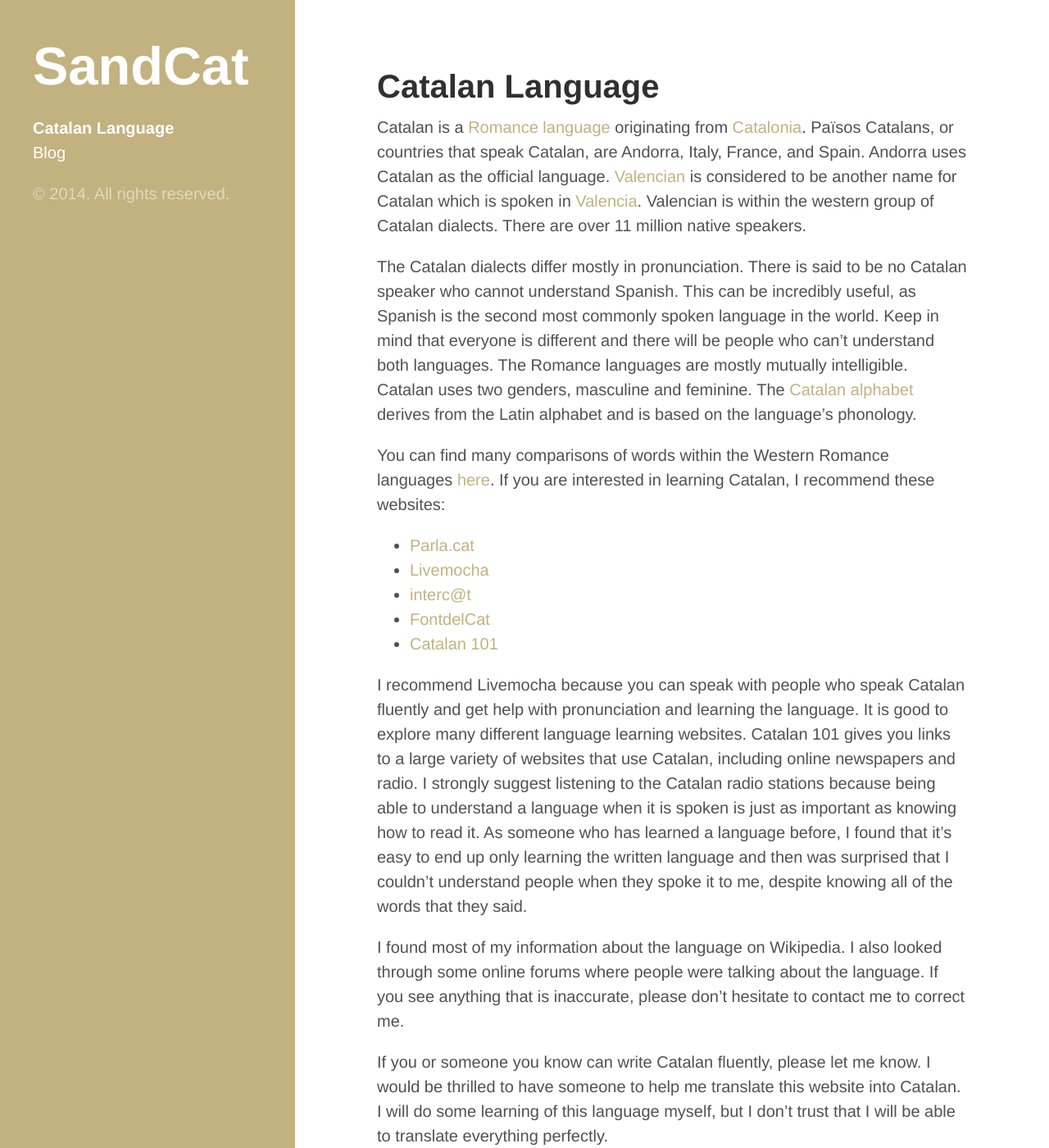
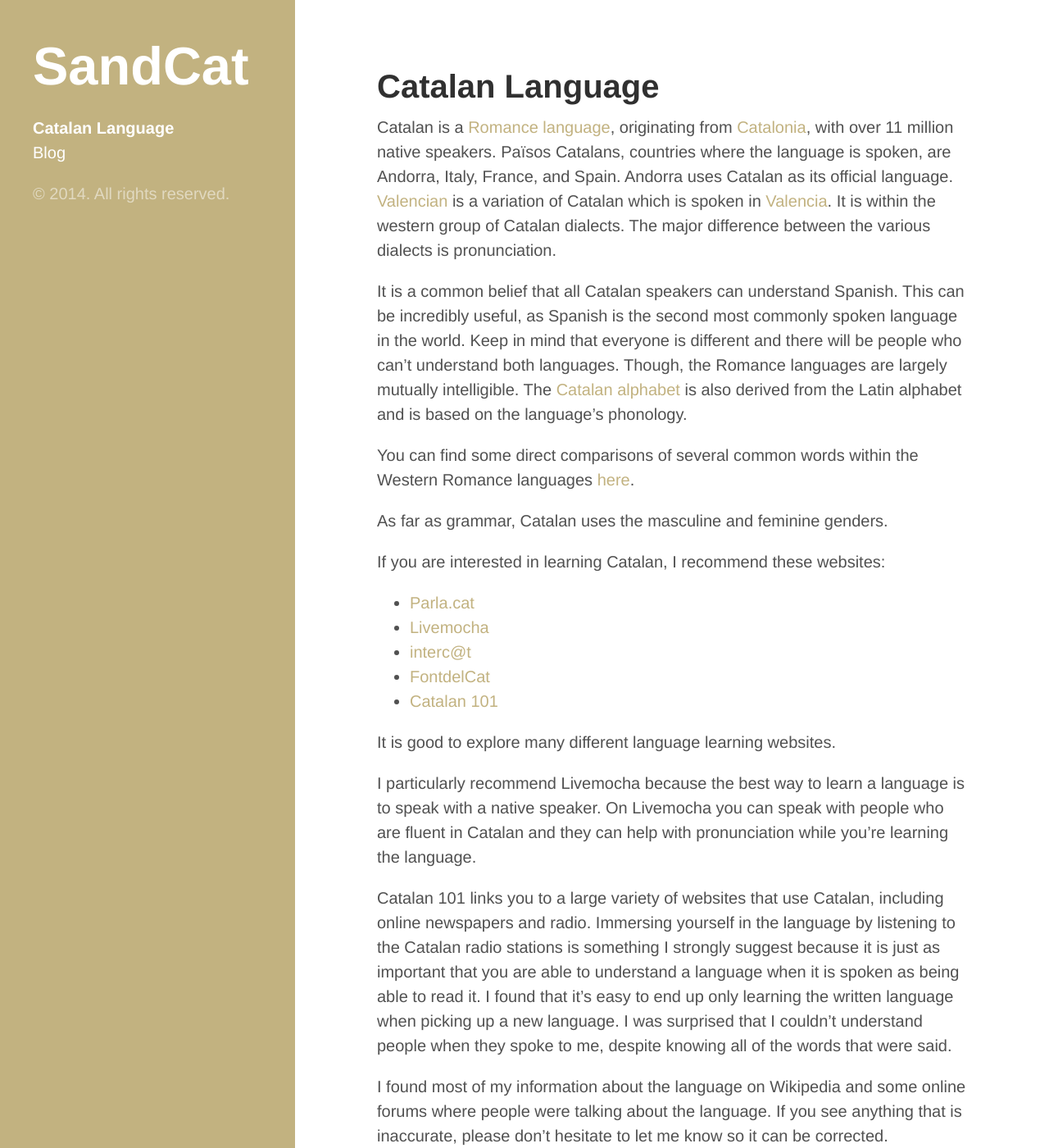
Before and after one commit to okerabi/okerabi.github.io, a Jekyll site: the page built from catalanlanguage.md, in a window 1280 px wide and 1400 px high. Shown: the whole window at 82% size. Built offline with Jekyll 4.4.1, drawn with Linux system fonts in a browser that asks for light colours; Markdown is read by kramdown in place of the engine named in the settings; some of the changed text lies outside the part shown.

Commit message:
Updated catalanlanguage.md

```diff
--- a/catalanlanguage.md
+++ b/catalanlanguage.md
@@ -1,23 +1,30 @@
 ---
 layout: page
-title: 'Catalan Language'
+title: Catalan Language
+published: true
 ---
- Catalan is a [Romance language](http://en.wikipedia.org/wiki/Romance_languages) originating from [Catalonia](http://en.wikipedia.org/wiki/Principality_of_Catalonia). Països Catalans, or countries that speak Catalan, are Andorra, Italy, France, and Spain. Andorra uses Catalan as the official language. [Valencian](http://en.wikipedia.org/wiki/Valencian_language) is considered to be another name for Catalan which is spoken in [Valencia](http://en.wikipedia.org/wiki/Valencian_Community). Valencian is within the western group of Catalan dialects. There are over 11 million native speakers.
 
- The Catalan dialects differ mostly in pronunciation. There is said to be no Catalan speaker who cannot understand Spanish. This can be incredibly useful, as Spanish is the second most commonly spoken language in the world. Keep in mind that everyone is different and there will be people who can't understand both languages. The Romance languages are mostly mutually intelligible. Catalan uses two genders, masculine and feminine. The [Catalan alphabet](http://en.wikipedia.org/wiki/Catalan_alphabet) derives from the Latin alphabet and is based on the language's phonology.
+Catalan is a [Romance language](http://en.wikipedia.org/wiki/Romance_languages), originating from [Catalonia](http://en.wikipedia.org/wiki/Principality_of_Catalonia), with over 11 million native speakers. Països Catalans, countries where the language is spoken, are Andorra, Italy, France, and Spain. Andorra uses Catalan as its official language. [Valencian](http://en.wikipedia.org/wiki/Valencian_language) is a variation of Catalan which is spoken in [Valencia](http://en.wikipedia.org/wiki/Valencian_Community). It is within the western group of Catalan dialects. The major difference between the various dialects is pronunciation.
 
-You can find many comparisons of words within the Western Romance languages [here](http://en.wikipedia.org/wiki/Catalan_language#Relationship_with_other_Western_Romance_languages).
+It is a common belief that all Catalan speakers can understand Spanish. This can be incredibly useful, as Spanish is the second most commonly spoken language in the world. Keep in mind that everyone is different and there will be people who can't understand both languages. Though, the Romance languages are largely mutually intelligible. The [Catalan alphabet](http://en.wikipedia.org/wiki/Catalan_alphabet) is also derived from the Latin alphabet and is based on the language's phonology.
+
+You can find some direct comparisons of several common words within the Western Romance languages [here](http://en.wikipedia.org/wiki/Catalan_language#Relationship_with_other_Western_Romance_languages).
+
+As far as grammar, Catalan uses the masculine and feminine genders.
+
 If you are interested in learning Catalan, I recommend these websites:
-
 * [Parla.cat](http://www.parla.cat/)
 * [Livemocha](http://livemocha.com/pages/languages/learn-catalan/)
 * [interc@t](http://www.intercat.cat/speakcat/)
 * [FontdelCat](http://ice.uab.cat/fontdelcat/)
 * [Catalan 101](http://www.101languages.net/catalan/)
 
-I recommend Livemocha because you can speak with people who speak Catalan fluently and get help with pronunciation and learning the language. It is good to explore many different language learning websites.
-Catalan 101 gives you links to a large variety of websites that use Catalan, including online newspapers and radio. I strongly suggest listening to the Catalan radio stations because being able to understand a language when it is spoken is just as important as knowing how to read it. As someone who has learned a language before, I found that it's easy to end up only learning the written language and then was surprised that I couldn't understand people when they spoke it to me, despite knowing all of the words that they said.
+It is good to explore many different language learning websites.
 
-I found most of my information about the language on Wikipedia. I also looked through some online forums where people were talking about the language. If you see anything that is inaccurate, please don't hesitate to contact me to correct me.
+I particularly recommend Livemocha because the best way to learn a language is to speak with a native speaker. On Livemocha you can speak with people who are fluent in Catalan and they can help with pronunciation while you’re learning the language.
 
-If you or someone you know can write Catalan fluently, please let me know. I would be thrilled to have someone to help me translate this website into Catalan. I will do some learning of this language myself, but I don't trust that I will be able to translate everything perfectly.
+Catalan 101 links you to a large variety of websites that use Catalan, including online newspapers and radio. Immersing yourself in the language by listening to the Catalan radio stations is something I strongly suggest because it is just as important that you are able to understand a language when it is spoken as being able to read it. I found that it's easy to end up only learning the written language when picking up a new language. I was surprised that I couldn't understand people when they spoke to me, despite knowing all of the words that were said.
+
+I found most of my information about the language on Wikipedia and some online forums where people were talking about the language. If you see anything that is inaccurate, please don't hesitate to let me know so it can be corrected.
+
+If you or someone you know can write Catalan fluently, please let me know. I would be thrilled to have someone to help me translate this website into Catalan. I will do some studying of the language myself, but I don't trust that I will be able to translate everything perfectly.
```
